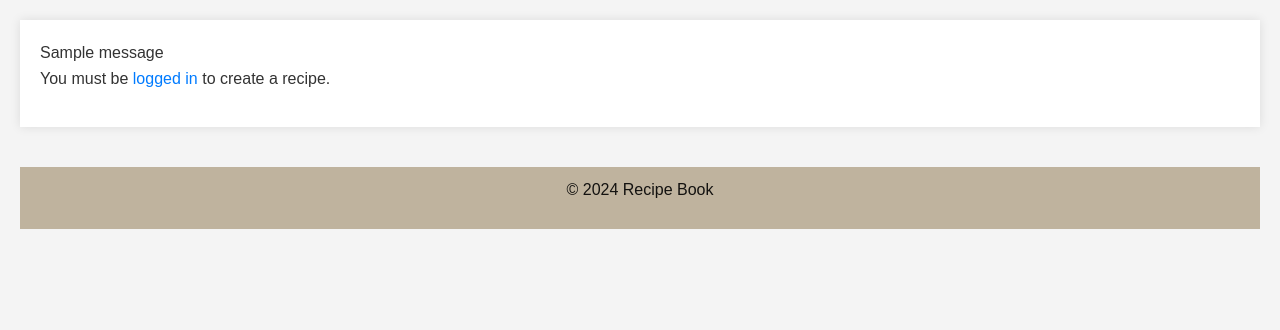
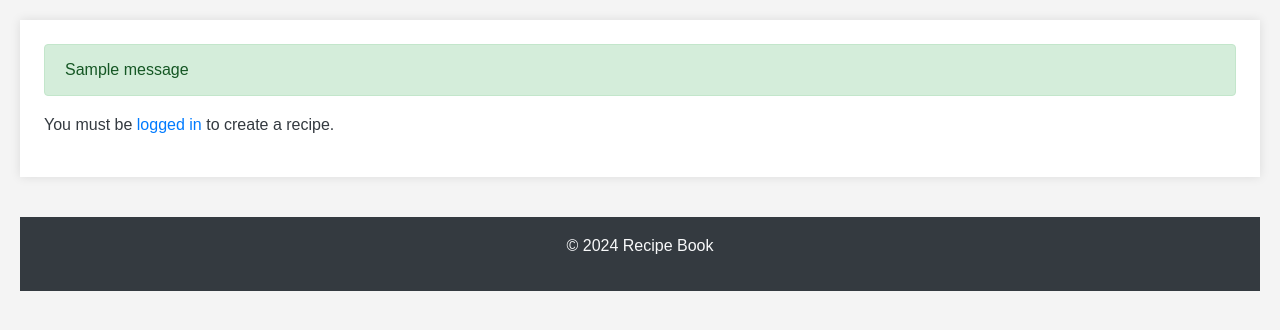
Before and after one commit to seanfreaney/fav-recipes, a Django app: page /recipe/create/ in a window 1280 px wide. Shown: the part 158-488 px from the top of the page. Run offline with Django 4.2, Linux system fonts and the light colour scheme; tables that the repository leaves empty hold one stand-in row (values such as "Sample post"); one stand-in notice (Sample message) is shown; some libraries are stand-ins or nearby versions.

Commit message:
style footer base.html

```diff
--- a/templates/base.html
+++ b/templates/base.html
@@ -54,11 +54,11 @@
             </div>
         </nav>
     </header>
-    <main>
+    <main class="bg-bone text-dark p-4">
         {% if messages %}
             <div class="messages">
                 {% for message in messages %}
-                    <div class="message {{ message.tags }}">{{ message }}</div>
+                    <div class="alert alert-{{ message.tags }}">{{ message }}</div>
                 {% endfor %}
             </div>
         {% endif %}
@@ -66,7 +66,7 @@
         <!-- Main content will go here -->
         {% endblock %}
     </main>
-    <footer>
+    <footer class="bg-dark text-light text-center py-3">
         <p>&copy; 2024 Recipe Book</p>
     </footer>
 
```
